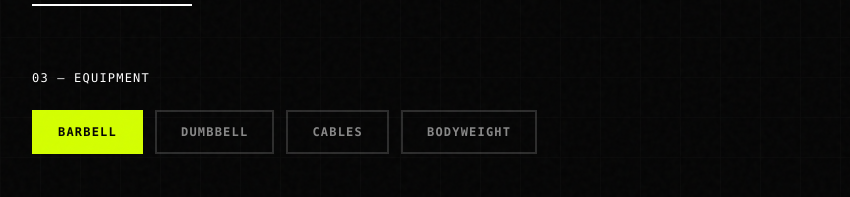
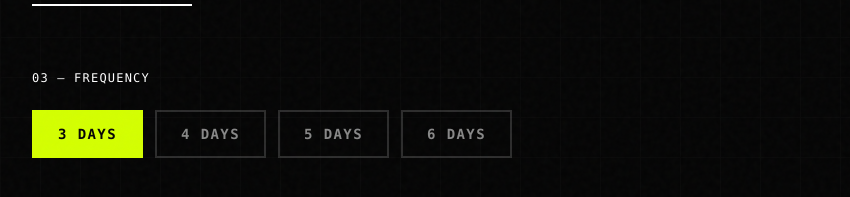
Before and after one commit to AegisX-dev/FORMA, a Next.js app: page / in a window 1280 px wide. Shown: the part 603-800 px from the top of the page, without its empty margins (120-970 px from the left). Built offline with nearby package versions, Linux system fonts and the light colour scheme.

Commit message:
Release v1.1: Perf fix (Gemini 2.0), Logic fix (SQL Filter), UX fix (Scroll bug)

```diff
--- a/src/app/api/generate-plan/route.ts
+++ b/src/app/api/generate-plan/route.ts
@@ -30,10 +30,30 @@ export async function POST(request: NextRequest) {
       );
     }
 
-    // Step A: Query Supabase for all exercises
-    const { data: exercises, error: dbError } = await supabase
+    // Parse user equipment into array format
+    const userEquipment = userInputs.equipment
+      .split(",")
+      .map((e: string) => e.trim())
+      .filter(Boolean);
+
+    // Convert to Title Case to match database format (e.g., 'DUMBBELL' -> 'Dumbbell')
+    const formattedEquipment = userEquipment.map((item: string) =>
+      item.charAt(0).toUpperCase() + item.slice(1).toLowerCase()
+    );
+
+    // Step A: Query Supabase for exercises filtered by user's equipment
+    let { data: exercises, error: dbError } = await supabase
       .from("exercises")
-      .select("readable_id, name, target_muscle, equipment, science_note");
+      .select("readable_id, name, target_muscle, equipment, science_note")
+      .overlaps("equipment", formattedEquipment);
+
+    // Debug logging
+    console.log("=== EXERCISE FILTER DEBUG ===");
+    console.log("Raw equipment:", userEquipment);
+    console.log("Formatted equipment:", formattedEquipment);
+    console.log("Exercises found:", exercises?.length ?? 0);
+    console.log("Exercise names:", exercises?.map(ex => ex.name) ?? []);
+    console.log("=============================");
 
     if (dbError) {
       return NextResponse.json(
@@ -42,11 +62,21 @@ export async function POST(request: NextRequest) {
       );
     }
 
+    // Fallback: If no exercises found, try bodyweight exercises
     if (!exercises || exercises.length === 0) {
-      return NextResponse.json(
-        { error: "No exercises found in database" },
-        { status: 404 }
-      );
+      const { data: fallbackExercises, error: fallbackError } = await supabase
+        .from("exercises")
+        .select("readable_id, name, target_muscle, equipment, science_note")
+        .overlaps("equipment", ["Bodyweight"]);
+
+      if (fallbackError || !fallbackExercises || fallbackExercises.length === 0) {
+        return NextResponse.json(
+          { error: "No exercises found matching your equipment. Please select different equipment." },
+          { status: 404 }
+        );
+      }
+
+      exercises = fallbackExercises;
     }
 
     // Create a lookup map for exercise data
--- a/src/app/page.tsx
+++ b/src/app/page.tsx
@@ -34,10 +34,13 @@ const LOADING_SEQUENCE = [
   "ASSEMBLING BLUEPRINT...",
 ];
 
+const DAYS_OPTIONS = [3, 4, 5, 6] as const;
+
 export default function Home() {
   const [goal, setGoal] = useState<string>("HYPERTROPHY");
   const [duration, setDuration] = useState(45);
   const [equipment, setEquipment] = useState<string[]>(["BARBELL"]);
+  const [daysPerWeek, setDaysPerWeek] = useState(3);
   const [loading, setLoading] = useState(false);
   const [loadingText, setLoadingText] = useState("INITIALIZING SYSTEM...");
   const [workoutPlan, setWorkoutPlan] = useState<WorkoutPlan | null>(null);
@@ -66,13 +69,17 @@ export default function Home() {
 
   const handleGenerate = async () => {
     console.log("Generate clicked with:", { goal, duration, equipment });
-    // Animate form out
+    // Animate form out and hide it completely when done
     if (formRef.current) {
-      animate(formRef.current, {
+      const formElement = formRef.current;
+      animate(formElement, {
         translateY: -40,
         opacity: 0,
         duration: 400,
         ease: "inQuad",
+        onComplete: () => {
+          formElement.style.display = "none";
+        },
       });
     }
 
@@ -95,7 +102,7 @@ export default function Home() {
             goal: goal.toLowerCase(),
             duration: `${duration} minutes`,
             equipment: equipment.join(", ") || "Bodyweight",
-            days: "4",
+            days: String(daysPerWeek),
           },
         }),
       });
@@ -104,9 +111,13 @@ export default function Home() {
       setWorkoutPlan(data);
       setShowResults(true);
 
+      // Scroll to top smoothly
+      window.scrollTo({ top: 0, behavior: "smooth" });
+
       // Animate results in after a brief delay
       setTimeout(() => {
         if (resultsRef.current) {
+          resultsRef.current.style.display = "block";
           animate(resultsRef.current, {
             translateY: [40, 0],
             opacity: [0, 1],
@@ -130,18 +141,21 @@ export default function Home() {
   const handleReset = () => {
     // Animate results out
     if (resultsRef.current) {
-      animate(resultsRef.current, {
+      const resultsElement = resultsRef.current;
+      animate(resultsElement, {
         translateY: -40,
         opacity: 0,
         duration: 400,
         ease: "inQuad",
         onComplete: () => {
+          resultsElement.style.display = "none";
           setWorkoutPlan(null);
           setShowResults(false);
 
           // Animate form back in
           setTimeout(() => {
             if (formRef.current) {
+              formRef.current.style.display = "block";
               animate(formRef.current, {
                 translateY: [40, 0],
                 opacity: [0, 1],
@@ -384,10 +398,34 @@ export default function Home() {
               </div>
             </section>
 
+            {/* Frequency Selection */}
+            <section>
+              <label className="block font-mono text-xs uppercase tracking-widest text-acid mb-6">
+                03 — FREQUENCY
+              </label>
+              <div className="flex flex-wrap gap-3">
+                {DAYS_OPTIONS.map((d) => (
+                  <button
+                    key={d}
+                    type="button"
+                    onClick={() => setDaysPerWeek(d)}
+                    style={{
+                      backgroundColor: daysPerWeek === d ? '#D4FF00' : 'transparent',
+                      color: daysPerWeek === d ? '#050505' : '#888888',
+                      borderColor: daysPerWeek === d ? '#D4FF00' : 'rgba(136, 136, 136, 0.3)',
+                    }}
+                    className="border-2 px-6 py-3 font-mono text-sm uppercase tracking-widest transition-all font-bold"
+                  >
+                    {d} DAYS
+                  </button>
+                ))}
+              </div>
+            </section>
+
             {/* Equipment Selection */}
             <section>
               <label className="block font-mono text-xs uppercase tracking-widest text-acid mb-6">
-                03 — EQUIPMENT
+                04 — EQUIPMENT
               </label>
               <div className="flex flex-wrap gap-3">
                 {EQUIPMENT.map((item) => (
--- a/src/lib/gemini.ts
+++ b/src/lib/gemini.ts
@@ -8,7 +8,7 @@ if (!apiKey) {
 
 export const genAI = new GoogleGenerativeAI(apiKey);
 
-export const model = genAI.getGenerativeModel({ model: "gemini-2.5-flash" });
+export const model = genAI.getGenerativeModel({ model: "gemini-2.0-flash" });
 
 interface UserInputs {
   goal: string;
@@ -33,6 +33,14 @@ USER CONSTRAINTS:
 - Session Duration: ${userInputs.duration}
 - Available Equipment: ${userInputs.equipment}
 - Training Days Per Week: ${userInputs.days}
+
+═══════════════════════════════════════════════════════════
+STRICT RULES (MUST FOLLOW — NO EXCEPTIONS):
+═══════════════════════════════════════════════════════════
+1. DAYS CONSTRAINT: You MUST generate EXACTLY ${userInputs.days} days. Not ${parseInt(userInputs.days) + 1}, not ${parseInt(userInputs.days) - 1}. EXACTLY ${userInputs.days} days.
+2. EXERCISE IDS: ONLY use exercise IDs that exist in the DATA SOURCE above. Any ID not in the list is INVALID and will cause errors.
+3. If the user requests ${userInputs.days} training days, your "schedule" array MUST contain exactly ${userInputs.days} objects.
+4. VOLUME: Each workout day MUST contain between 4 to 6 exercises. Do NOT generate days with only 1 or 2 exercises. Use the provided exercise menu to fill appropriate volume for the session duration.
 
 INSTRUCTIONS:
 1. Create a weekly workout schedule based on the user's constraints.
@@ -60,6 +68,8 @@ Use this exact structure:
   ]
 }
 
-CRITICAL: Only use exercise IDs from the DATA SOURCE. Any ID not in the list is invalid.
+CRITICAL REMINDER:
+- Generate EXACTLY ${userInputs.days} days in the schedule array.
+- Only use exercise IDs from the DATA SOURCE.
 `.trim();
 }
```
Also changed, not shown: 2 other files (tests, documents, lock files or other folders).
